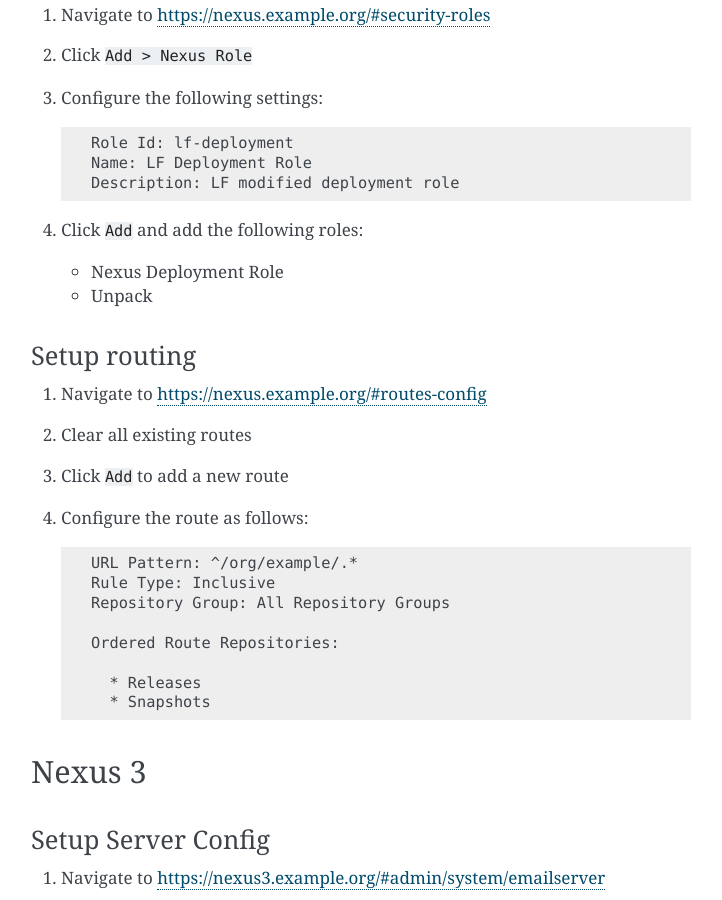
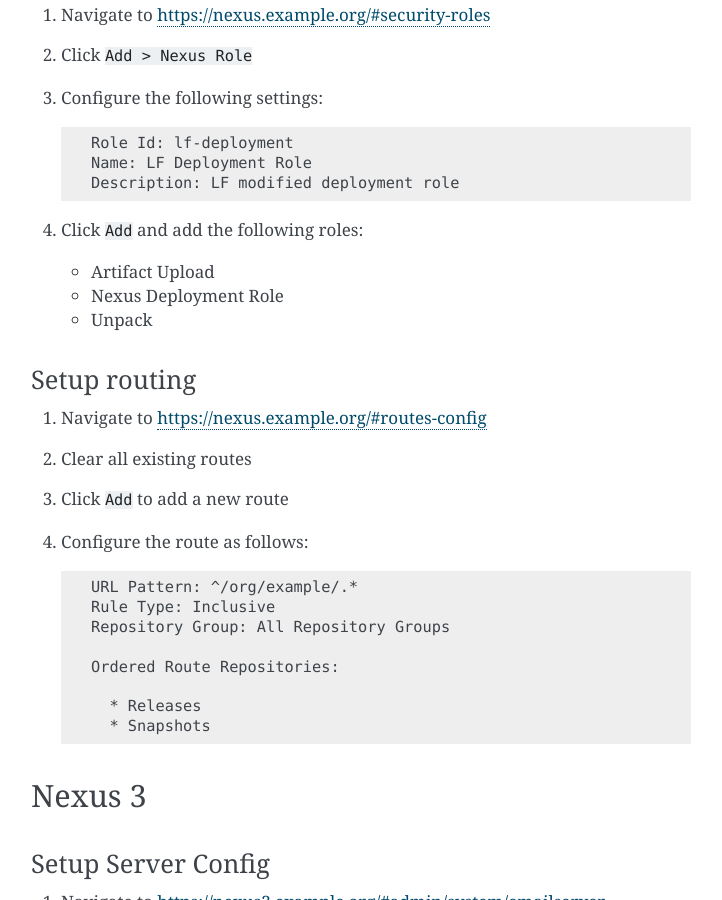
Before and after one commit to lfit/releng-docs, a Sphinx documentation site: the page built from docs/infra/bootstrap.rst, in a window 1280 px wide and 900 px high, scrolled down 11264 px. Shown: the whole window, without its empty margins (389-1111 px from the left). Built offline with Sphinx 7.4.7, drawn with Linux system fonts in a browser that asks for light colours; the version number could not be read and is left out.

Commit message:
Add Artifact Upload permission to LF Deploy Role
This permission is necessary in order to use the Rest API
/service/local/artifact/maven/content

Change-Id: I4ede2e3ea6f77a558d50ff2731280d803e7cefb0
Signed-off-by: Thanh Ha <thanh.ha@linuxfoundation.org>

```diff
--- a/docs/infra/bootstrap.rst
+++ b/docs/infra/bootstrap.rst
@@ -544,6 +544,7 @@
 
 #. Click ``Add`` and add the following roles:
 
+   * Artifact Upload
    * Nexus Deployment Role
    * Unpack
 
```
